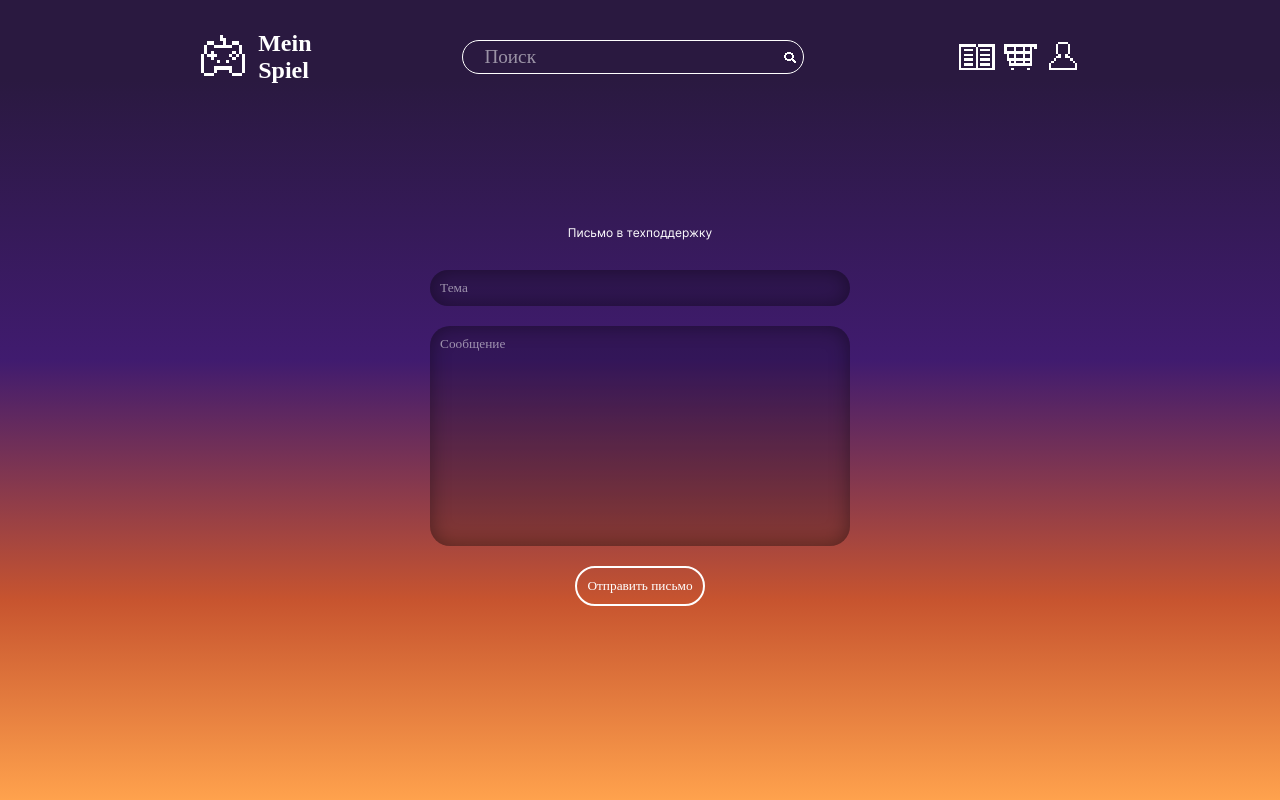
After one commit to Zhoraaa/MeinSpiel, a PHP site: page /account.php in a window 1280 px wide. The commit adds this page. Run offline with PHP 8.4, Linux system fonts and the light colour scheme; some web fonts are replaced.

Commit message:
ver 0.1.3h

```diff
--- /dev/null
+++ b/account.php
@@ -0,0 +1,11 @@
+<?php
+require_once('pageBase.php');
+?>
+
+<div class="personal-area content-mail">
+<a>Письмо в техподдержку</a>
+<input type="text" name="Theme" placeholder="Тема"  class="inner-shadow radius inter fifaks"/>
+<textarea type="text" name="Message" placeholder="Сообщение"  class="inner-shadow radius input-height inter fifaks"></textarea>
+<button type="submit" class="radius inter fifaks">Отправить письмо</button>
+
+</div>
--- a/style.css
+++ b/style.css
@@ -237,9 +237,9 @@ footer .info {
 
 /* Обратная связь */
 .content-mail {
-  max-width: 500px;
+  width: 500px;
+  margin: 50px auto auto auto;
   padding: 40px 40px;
-  margin: 50px auto auto auto;
 
   display:flex;
   flex-direction: column;
@@ -249,14 +249,16 @@ footer .info {
   width: 400px;
   margin: 10px;
   padding: 10px;
+
   resize: none;
 }
 .content-mail button {
-  padding: 10px 10px;
   width: auto;
   margin: 10px;
+  border: 2px solid #FFFFFF;
+  padding: 10px 10px;
+
   background: rgba(0, 0, 0, 0);
-  border: 2px solid #FFFFFF;
 }
 .input-height {
   height: 200px;
```
